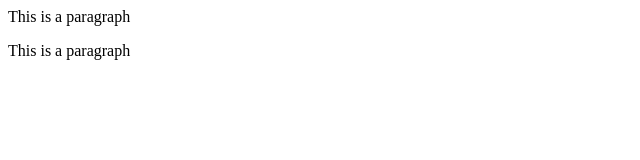
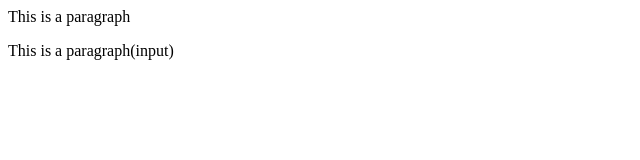
Before and after one commit to Codewith-Hein/localrepo, a plain HTML site: page index.html in a window 1280 px wide. Shown: the full height of the page, 0-640 px from the left. Drawn offline with Linux system fonts and the light colour scheme.

Commit message:
add input

```diff
--- a/index.html
+++ b/index.html
@@ -1,2 +1,2 @@
 <p>This is a paragraph</p>
-<p>This is a paragraph</p>
+<p>This is a paragraph(input)</p>
```
